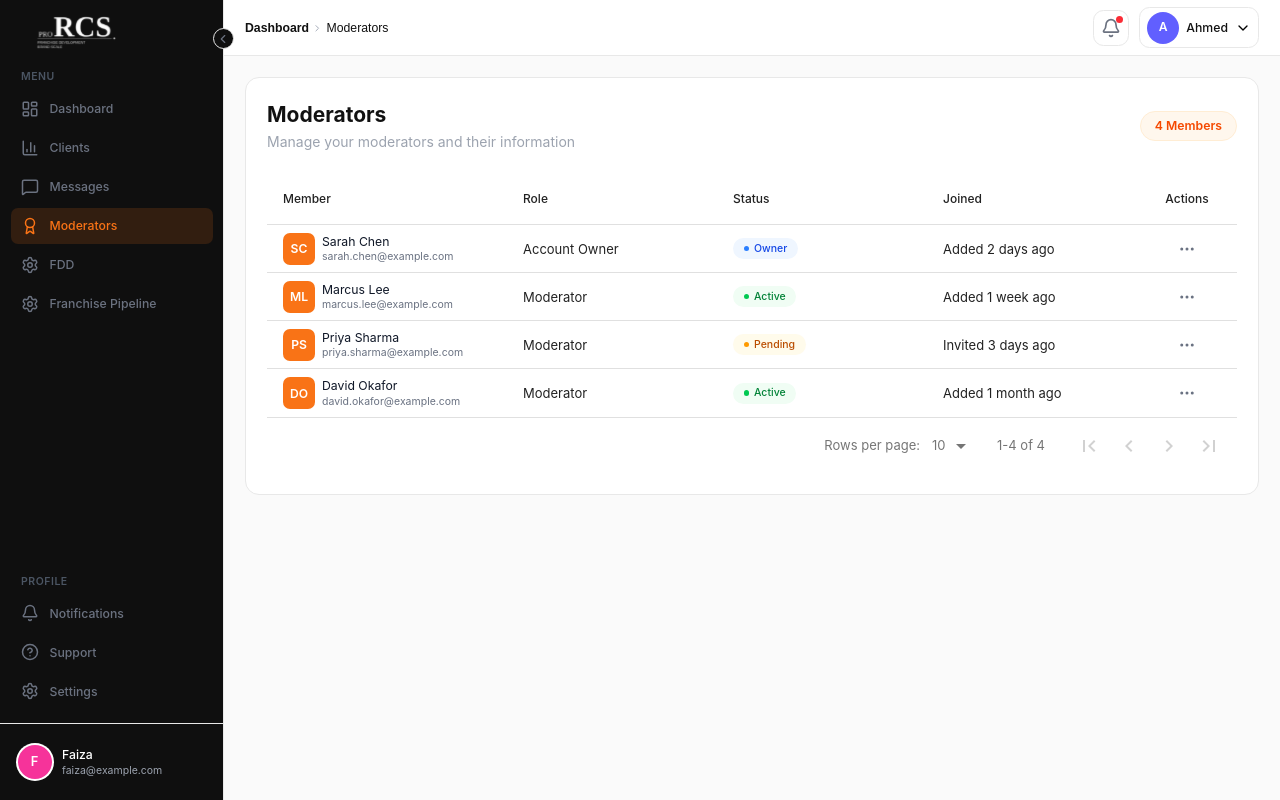
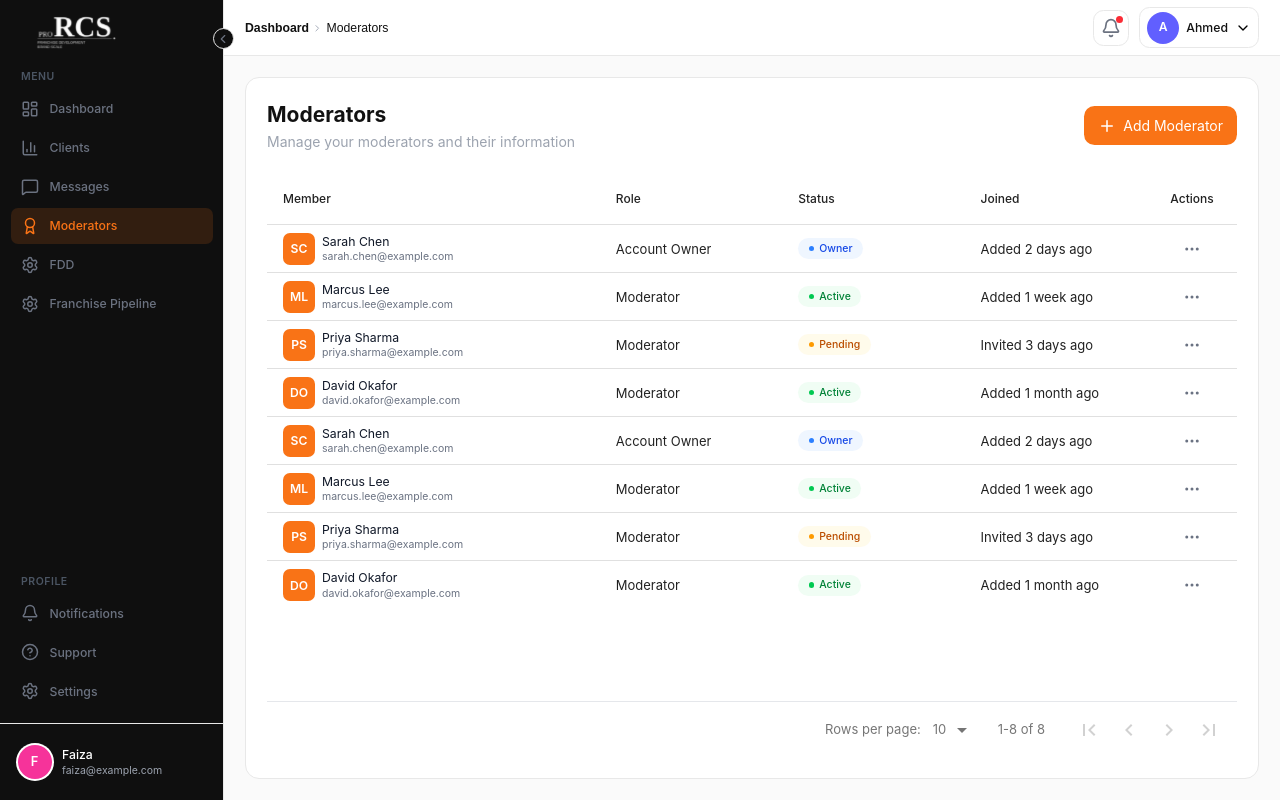
Before and after one commit to hamza-nafasat/rcs-frontend, a React (Vite) app: page /dashboard/moderators in a window 1280 px wide. Built offline with nearby package versions, Linux system fonts and the light colour scheme.

Commit message:
table added in Moderator

```diff
--- a/src/pages/client-management/components/AddEditClientModal.jsx
+++ b/src/pages/client-management/components/AddEditClientModal.jsx
@@ -38,7 +38,7 @@ const AddEditClientModal = ({
         {/* Header */}
         <div className="mb-6 flex items-center justify-between">
           <h2 className="text-xl font-semibold text-gray-900">
-            {mode === "edit" ? "Edit Client" : "Add Client"}
+            {mode === "edit" ? "Edit Client" : "Add New Client"}
           </h2>
 
           <button
@@ -89,7 +89,7 @@ const AddEditClientModal = ({
             </Button>
 
             <Button type="submit" className="w-1/2">
-              {mode === "edit" ? "Update" : "Add"}
+              {mode === "edit" ? "Update" : "Send Invite"}
             </Button>
           </div>
         </form>
--- a/src/pages/moderators/Moderators.jsx
+++ b/src/pages/moderators/Moderators.jsx
@@ -1,18 +1,106 @@
+import { useState } from "react";
 import ModeratorHeading from "./components/ModeratorHeading";
 import ModeratorTable from "./components/ModeratorTable";
 
+const initialModerators = [
+  {
+    id: 1,
+    name: "Sarah Chen",
+    email: "sarah.chen@example.com",
+    status: "Owner",
+    role: "Account Owner",
+    joined: "Added 2 days ago",
+  },
+  {
+    id: 2,
+    name: "Marcus Lee",
+    email: "marcus.lee@example.com",
+    status: "Active",
+    role: "Moderator",
+    joined: "Added 1 week ago",
+  },
+  {
+    id: 3,
+    name: "Priya Sharma",
+    email: "priya.sharma@example.com",
+    status: "Pending",
+    role: "Moderator",
+    joined: "Invited 3 days ago",
+  },
+  {
+    id: 4,
+    name: "David Okafor",
+    email: "david.okafor@example.com",
+    status: "Active",
+    role: "Moderator",
+    joined: "Added 1 month ago",
+  },
+  {
+    id: 1,
+    name: "Sarah Chen",
+    email: "sarah.chen@example.com",
+    status: "Owner",
+    role: "Account Owner",
+    joined: "Added 2 days ago",
+  },
+  {
+    id: 2,
+    name: "Marcus Lee",
+    email: "marcus.lee@example.com",
+    status: "Active",
+    role: "Moderator",
+    joined: "Added 1 week ago",
+  },
+  {
+    id: 3,
+    name: "Priya Sharma",
+    email: "priya.sharma@example.com",
+    status: "Pending",
+    role: "Moderator",
+    joined: "Invited 3 days ago",
+  },
+  {
+    id: 4,
+    name: "David Okafor",
+    email: "david.okafor@example.com",
+    status: "Active",
+    role: "Moderator",
+    joined: "Added 1 month ago",
+  },
+];
+
 const Moderators = () => {
+  const [moderators, setModerators] = useState(initialModerators);
+
+  const handleAddModerator = (formData) => {
+    setModerators((prev) => [
+      ...prev,
+      {
+        id: Date.now(),
+        name: formData.name,
+        email: formData.email,
+        role: formData.role,
+        status: formData.status,
+        joined: "Added just now",
+      },
+    ]);
+  };
+
   return (
-    <section className="bg-white p-6 rounded-2xl border color-border">
-      <div className="">
+    <section className="flex h-full min-h-0 flex-col bg-white p-6 rounded-2xl border color-border">
+      <div className="flex min-h-0 flex-1 flex-col">
         <ModeratorHeading
           heading="Moderators"
           subheading="Manage your moderators and their information"
-          text="4 Members"
+          text={`${moderators.length} Members`}
+          onAddModerator={handleAddModerator}
         />
 
-        <div className="mt-6">
-          <ModeratorTable />
+        <div className="mt-6 min-h-0 flex-1">
+          <ModeratorTable
+            moderators={moderators}
+            setModerators={setModerators}
+          />
         </div>
       </div>
     </section>
--- /dev/null
+++ b/src/pages/moderators/components/AddEditModeratorModal.jsx
@@ -0,0 +1,138 @@
+import { useState } from "react";
+import { X } from "lucide-react";
+import Input from "../../../components/shared/Input";
+import Button from "../../../components/shared/Button";
+
+const ROLES = ["Moderator", "Account Owner"];
+const STATUSES = ["Active", "Inactive", "Pending"];
+
+const selectClass =
+  "h-10 w-full rounded-xl border border-[#E5E7EB] bg-white px-4 text-sm outline-none focus:border-primary";
+
+const AddEditModeratorModal = ({
+  isOpen,
+  onClose,
+  onSubmit,
+  initialData = null,
+  mode = "add",
+}) => {
+  const [formData, setFormData] = useState(() => ({
+    name: initialData?.name || "",
+    email: initialData?.email || "",
+    role: initialData?.role || "Moderator",
+    status: initialData?.status || "Pending",
+  }));
+
+  const handleChange = (e) => {
+    const { name, value } = e.target;
+
+    setFormData((prev) => ({
+      ...prev,
+      [name]: value,
+    }));
+  };
+
+  const handleSubmit = (e) => {
+    e.preventDefault();
+    onSubmit(formData);
+  };
+
+  if (!isOpen) return null;
+
+  return (
+    <div className="fixed inset-0 z-50 flex items-center justify-center bg-black/40 px-4">
+      <div className="w-full max-w-125 rounded-2xl bg-white p-6 shadow-xl">
+        {/* Header */}
+        <div className="mb-6 flex items-center justify-between">
+          <h2 className="text-xl font-semibold text-gray-900">
+            {mode === "edit" ? "Edit Moderator" : "Add New Moderator"}
+          </h2>
+
+          <button
+            type="button"
+            onClick={onClose}
+            className="rounded-full p-1 text-gray-500 hover:bg-gray-100"
+          >
+            <X size={20} />
+          </button>
+        </div>
+
+        {/* Form */}
+        <form onSubmit={handleSubmit} className="space-y-4">
+          <Input
+            label="Full Name *"
+            name="name"
+            value={formData.name}
+            onChange={handleChange}
+            placeholder="Enter member name"
+            required
+          />
+          <Input
+            label="Email *"
+            name="email"
+            type="email"
+            value={formData.email}
+            onChange={handleChange}
+            placeholder="Enter member email"
+            required
+          />
+
+          <div className="w-full">
+            <label className="mb-2 block text-sm font-medium text-[#111111]">
+              Role *
+            </label>
+            <select
+              name="role"
+              value={formData.role}
+              onChange={handleChange}
+              className={selectClass}
+              required
+            >
+              {ROLES.map((role) => (
+                <option key={role} value={role}>
+                  {role}
+                </option>
+              ))}
+            </select>
+          </div>
+
+          <div className="w-full">
+            <label className="mb-2 block text-sm font-medium text-[#111111]">
+              Status
+            </label>
+            <select
+              name="status"
+              value={formData.status}
+              onChange={handleChange}
+              className={selectClass}
+            >
+              {STATUSES.map((status) => (
+                <option key={status} value={status}>
+                  {status}
+                </option>
+              ))}
+            </select>
+          </div>
+
+          {/* Buttons */}
+          <div className="flex  gap-3 pt-4">
+            <Button
+              type="button"
+              variant="secondary"
+              onClick={onClose}
+              className="w-1/2 text-gray-700! bg-gray-100!"
+            >
+              Cancel
+            </Button>
+
+            <Button type="submit" className="w-1/2">
+              {mode === "edit" ? "Update" : "Save"}
+            </Button>
+          </div>
+        </form>
+      </div>
+    </div>
+  );
+};
+
+export default AddEditModeratorModal;
--- a/src/pages/moderators/components/ModeratorHeading.jsx
+++ b/src/pages/moderators/components/ModeratorHeading.jsx
@@ -1,14 +1,42 @@
-const ModeratorHeading = ({ heading, subheading, text }) => {
+import { Plus } from "lucide-react";
+import Button from "../../../components/shared/Button";
+import { useState } from "react";
+import AddEditModeratorModal from "./AddEditModeratorModal";
+
+const ModeratorHeading = ({ heading, subheading, emoji, onAddModerator }) => {
+  const [isModalOpen, setIsModalOpen] = useState(false);
+
+  const handleAddModerator = (formData) => {
+    onAddModerator?.(formData);
+    setIsModalOpen(false);
+  };
+
   return (
     <div className="flex items-center justify-between gap-4">
       <div className="">
-        <h1 className="heading-lg text-tertiary">{heading}</h1>
+        <h1 className="heading-lg text-tertiary">
+          {heading} <span className="ml-1">{emoji}</span>
+        </h1>
         <p className=" text-muted">{subheading}</p>
       </div>
 
-      <span className="ml-auto shrink-0 rounded-full border border-moderator bg-moderator px-4 py-1.5 text-sm  text-moderator">
-        {text}
-      </span>
+      <Button
+        onClick={() => setIsModalOpen(true)}
+        iconPosition="left"
+        icon={<Plus size={18} />}
+        className="px-4! py-2.5!"
+      >
+        Add Moderator
+      </Button>
+
+      {isModalOpen && (
+        <AddEditModeratorModal
+          isOpen={isModalOpen}
+          onClose={() => setIsModalOpen(false)}
+          onSubmit={handleAddModerator}
+          mode="add"
+        />
+      )}
     </div>
   );
 };
--- a/src/pages/moderators/components/ModeratorTable.jsx
+++ b/src/pages/moderators/components/ModeratorTable.jsx
@@ -1,7 +1,8 @@
 import DataTable from "react-data-table-component";
-import { ChevronDown, Eye, MoreHorizontal, Trash2 } from "lucide-react";
+import { ChevronDown, Eye, MoreHorizontal, Pencil, Trash2 } from "lucide-react";
 import { useState } from "react";
 import ManageAccountsModal from "./ManageAccountsModal";
+import AddEditModeratorModal from "./AddEditModeratorModal";
 import DeleteModal from "../../../components/modals/DeleteModal";
 import Avatar from "../../../components/shared/Avatar";
 import Dropdown from "../../../components/shared/Dropdown";
@@ -13,45 +14,43 @@ const STATUS_STYLES = {
   Pending: { pill: "bg-amber-50 text-amber-700", dot: "bg-amber-500" },
 };
 
-const initialData = [
-  {
-    id: 1,
-    name: "Sarah Chen",
-    email: "sarah.chen@example.com",
-    status: "Owner",
-    role: "Account Owner",
-    joined: "Added 2 days ago",
+const tableStyles = {
+  table: { style: { width: "100%" } },
+  tableWrapper: { style: { width: "100%", height: "100%" } },
+  responsiveWrapper: {
+    style: { width: "100%", flex: "1 1 auto", minHeight: 0, overflowY: "auto" },
   },
-  {
-    id: 2,
-    name: "Marcus Lee",
-    email: "marcus.lee@example.com",
-    status: "Active",
-    role: "Moderator",
-    joined: "Added 1 week ago",
+  pagination: {
+    style: {
+      marginTop: "auto",
+      flex: "0 0 auto",
+      borderTop: "1px solid #E5E7EB",
+    },
   },
-  {
-    id: 3,
-    name: "Priya Sharma",
-    email: "priya.sharma@example.com",
-    status: "Pending",
-    role: "Moderator",
-    joined: "Invited 3 days ago",
-  },
-  {
-    id: 4,
-    name: "David Okafor",
-    email: "david.okafor@example.com",
-    status: "Active",
-    role: "Moderator",
-    joined: "Added 1 month ago",
-  },
-];
+};
 
-const ModeratorTable = () => {
-  const [moderators, setModerators] = useState(initialData);
+const ModeratorTable = ({ moderators, setModerators }) => {
   const [viewMember, setViewMember] = useState(null);
   const [memberToRemove, setMemberToRemove] = useState(null);
+  const [memberToEdit, setMemberToEdit] = useState(null);
+
+  const handleUpdateMember = (formData) => {
+    setModerators((prev) =>
+      prev.map((member) =>
+        member.id === memberToEdit?.id
+          ? {
+              ...member,
+              name: formData.name,
+              email: formData.email,
+              role: formData.role,
+              status: formData.status,
+            }
+          : member,
+      ),
+    );
+
+    setMemberToEdit(null);
+  };
 
   const handleConfirmRemove = () => {
     setModerators((prev) =>
@@ -66,6 +65,7 @@ const ModeratorTable = () => {
       selector: (row) => row.name,
       sortable: true,
       minWidth: "240px",
+      grow: 2,
       cell: (row) => (
         <div className="flex items-center gap-2">
           <Avatar
@@ -86,11 +86,13 @@ const ModeratorTable = () => {
       name: "Role",
       selector: (row) => row.role,
       sortable: true,
+      grow: 1,
     },
     {
       name: "Status",
       selector: (row) => row.status,
       sortable: true,
+      grow: 1,
       cell: (row) => {
         const { pill, dot } =
           STATUS_STYLES[row.status] ?? STATUS_STYLES.Inactive;
@@ -110,9 +112,12 @@ const ModeratorTable = () => {
       selector: (row) => row.joined,
       sortable: true,
       minWidth: "160px",
+      grow: 1,
     },
     {
       name: "Actions",
+      width: "90px",
+      right: true,
       cell: (row) => (
         <div className="flex justify-end">
           <Dropdown
@@ -127,6 +132,15 @@ const ModeratorTable = () => {
               </button>
             }
           >
+            <button
+              type="button"
+              className="flex w-full items-center gap-2 px-3 py-2 text-left text-sm text-gray-700 transition hover:bg-gray-100"
+              onClick={() => setMemberToEdit(row)}
+            >
+              <Pencil size={16} className="shrink-0" />
+              Edit
+            </button>
+
             <button
               type="button"
               className="flex w-full items-center gap-2 px-3 py-2 text-left text-sm text-gray-700 transition hover:bg-gray-100"
@@ -155,16 +169,29 @@ const ModeratorTable = () => {
   ];
 
   return (
-    <div className="">
+    <div className="flex h-full w-full min-h-0 flex-col">
       <DataTable
         columns={columns}
         data={moderators}
         pagination
         highlightOnHover
         responsive
+        fixedHeader
+        fixedHeaderScrollHeight="100%"
         sortIcon={<ChevronDown size={14} />}
-        content=""
+        customStyles={tableStyles}
+        className="flex min-h-0 flex-1 flex-col"
       />
+
+      {memberToEdit && (
+        <AddEditModeratorModal
+          isOpen={Boolean(memberToEdit)}
+          onClose={() => setMemberToEdit(null)}
+          onSubmit={handleUpdateMember}
+          initialData={memberToEdit}
+          mode="edit"
+        />
+      )}
 
       <ManageAccountsModal
         isOpen={Boolean(viewMember)}
```
